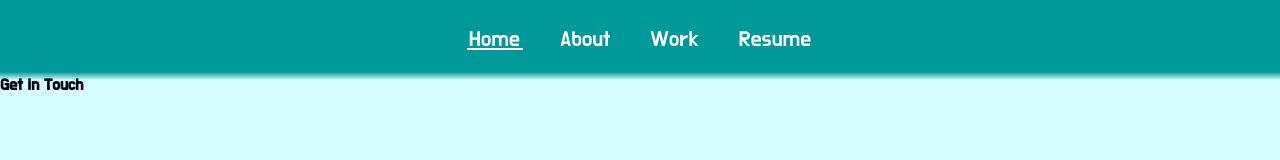
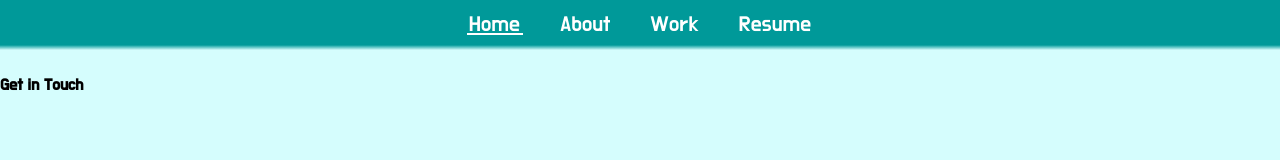
Before and after one commit to brellin/portfolio-vanilla, a plain HTML site: page index.html in a window 1280 px wide. Drawn offline with Linux system fonts and the light colour scheme; a web font is replaced by a local one.

Commit message:
px header

```diff
--- a/styles/index.scss
+++ b/styles/index.scss
@@ -12,8 +12,7 @@ body {
     header{
         @include flex(row, center, center);
         width: 100%;
-        min-height: 50px;
-        height: 10%;
+        height: 50px;
         position: fixed;
         top: 0;
         background: linear-gradient($mid 90%, 95%, transparent 100%);
```
Also changed, not shown: styles/index.css, 1 other file.
